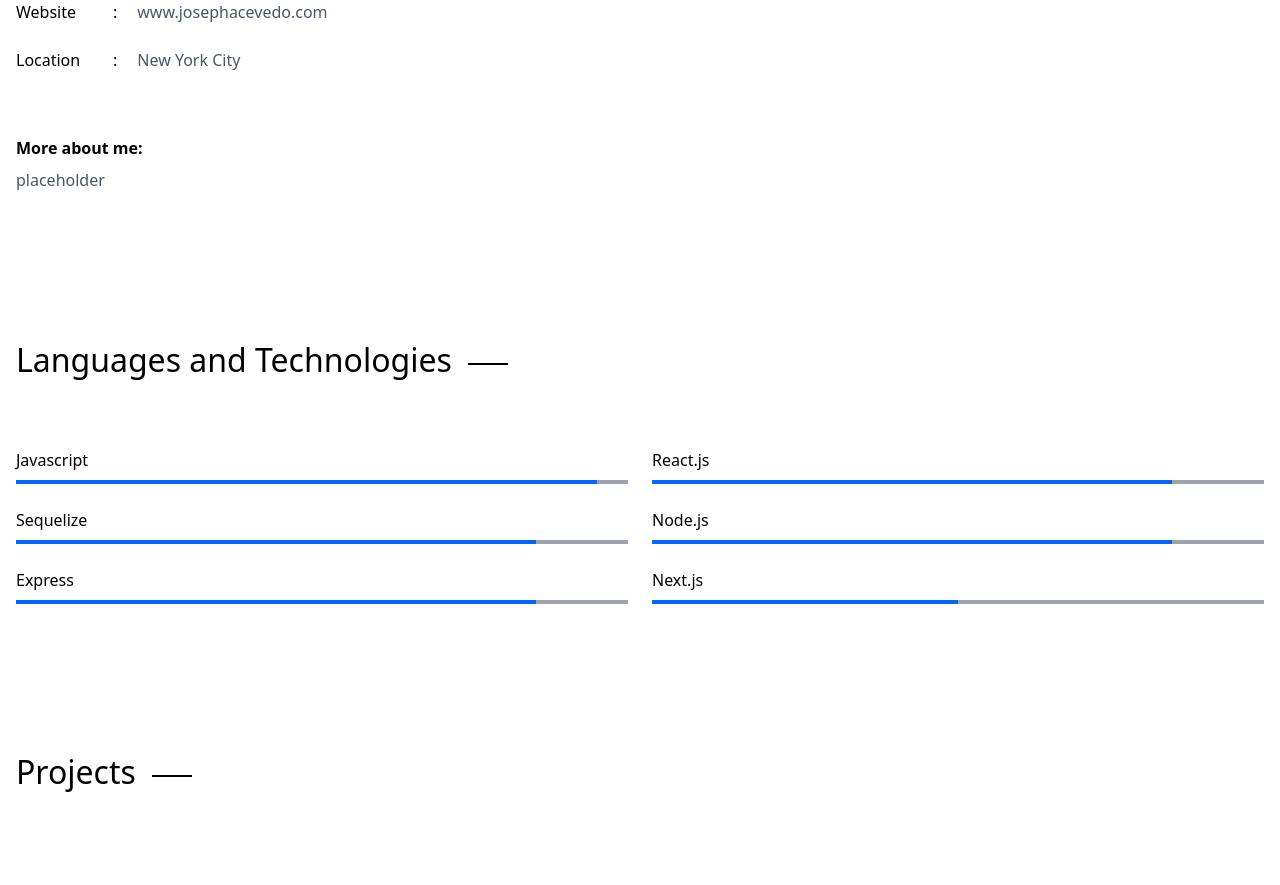
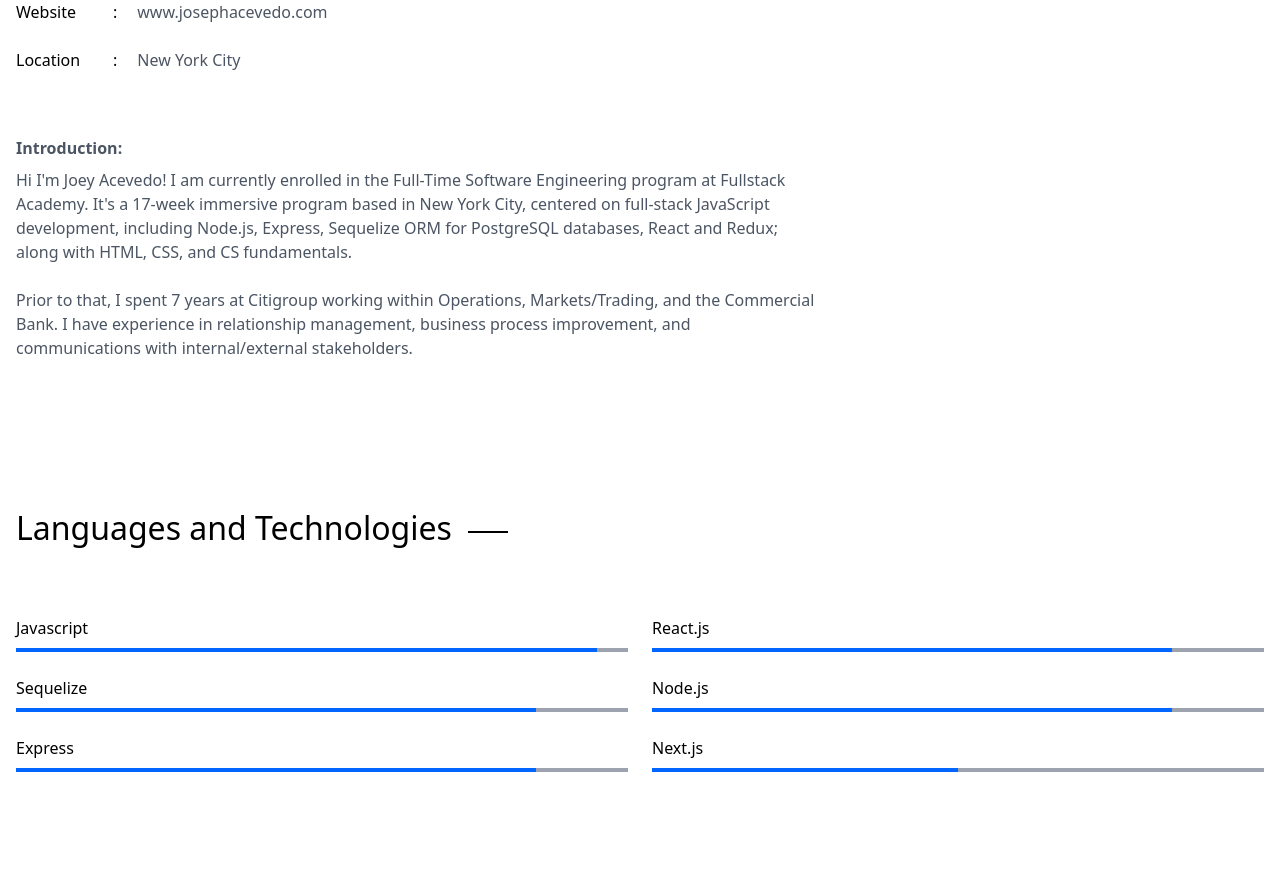
Before and after one commit to joeyacevedo/personal-portfolio-v2, a Next.js app: page / in a window 1280 px wide. Shown: the part 1160-2045 px from the top of the page. Built offline with nearby package versions, Linux system fonts and the light colour scheme.

Commit message:
Added an introduction

```diff
--- a/components/About.js
+++ b/components/About.js
@@ -9,7 +9,7 @@ const About = () => {
 
       <div className="grid grid-cols-1 md:grid-cols-2">
         <div>
-          <div className="flex items-center justify-left w-[300x] gap-5">
+          <div className="flex items-center justify-left w-[400px] gap-5">
             <div className="flex flex-col gap-6">
               <div className="flex gap-4 items-center font-medium">
                 Industry
@@ -40,12 +40,24 @@ const About = () => {
               <div>New York City</div>
             </div>
           </div>
-
-          <div className="max-w-[800px]">
-            <h2 className="font-bold mt-16 mb-2">More about me:</h2>
-            <p className="text-gray-600">placeholder</p>
-          </div>
         </div>
+      </div>
+      <div className="max-w-[800px] text-gray-600">
+        <h2 className="font-bold mt-16 mb-2">Introduction:</h2>
+        <p>
+          Hi I'm Joey Acevedo! I am currently enrolled in the Full-Time Software
+          Engineering program at Fullstack Academy. It's a 17-week immersive
+          program based in New York City, centered on full-stack JavaScript
+          development, including Node.js, Express, Sequelize ORM for PostgreSQL
+          databases, React and Redux; along with HTML, CSS, and CS fundamentals.
+        </p>
+        <br />
+        <p>
+          Prior to that, I spent 7 years at Citigroup working within Operations,
+          Markets/Trading, and the Commercial Bank. I have experience in
+          relationship management, business process improvement, and
+          communications with internal/external stakeholders.
+        </p>
       </div>
     </section>
   );
--- a/components/Projects.js
+++ b/components/Projects.js
@@ -16,8 +16,8 @@ const Projects = () => {
             height={100}
           />
 
-          <div className="bg-[#000000bd] absolute w-[100%] top-0 opacity-0 transition duration-500 group-hover:opacity-100 grid place_items-center text-white">
-            Test
+          <div className="bg-[#000000bd] absolute w-[500px] h-[100px] top-0 opacity-0 transition duration-500 group-hover:opacity-70 grid place-items-center text-white">
+            Shopping portal for a cafe
           </div>
         </div>
       </div>
```
